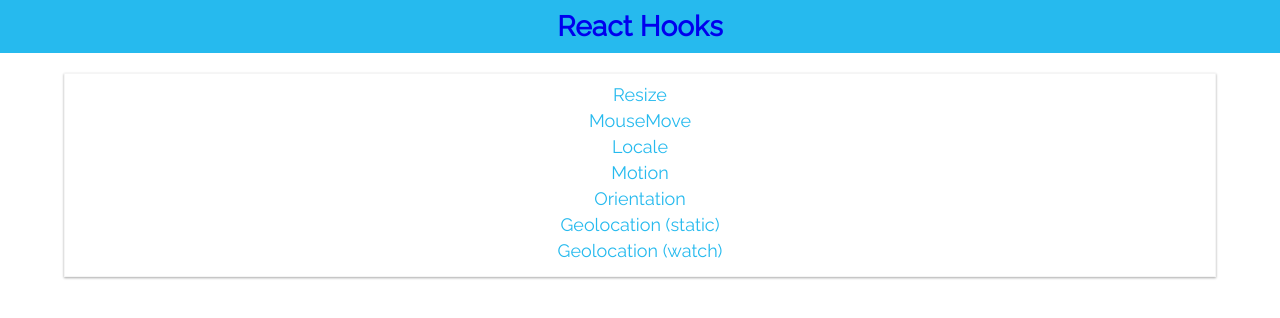
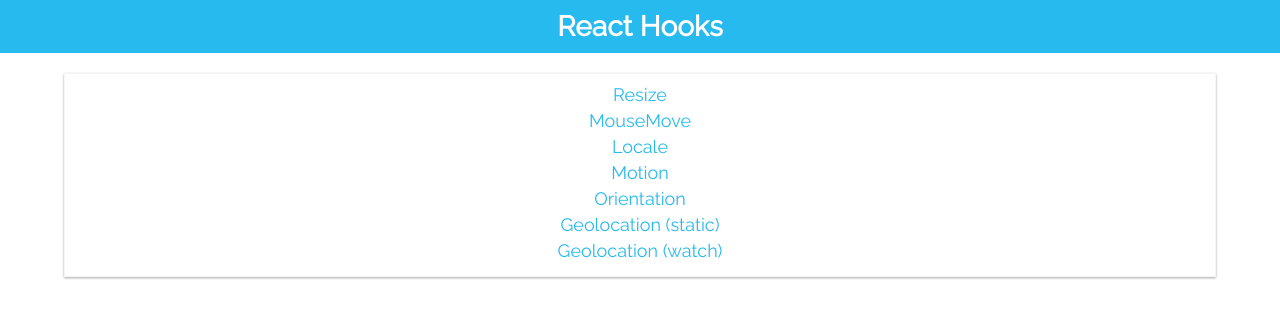
Before and after one commit to AndrewUsher/react-hooks, a React (Create React App) app: page / in a window 1280 px wide. Shown: the top 318 px of the page. Built offline with nearby package versions, Linux system fonts and the light colour scheme.

Commit message:
Fix header link color

```diff
--- a/src/Header/index.js
+++ b/src/Header/index.js
@@ -1,5 +1,5 @@
 import React from 'react'
-import { Link } from "react-router-dom"
+import { Link } from 'react-router-dom'
 import styled from 'styled-components'
 
 const Styled = {
@@ -15,6 +15,7 @@
 
     a {
       text-decoration: none;
+      color: #fefefe;
 
       &:hover {
         text-decoration: underline;
@@ -23,7 +24,10 @@
   `
 }
 
-const Header = (props) => <Styled.Header {...props}><Link to="/">React Hooks</Link></Styled.Header>
-
+const Header = props => (
+  <Styled.Header {...props}>
+    <Link to="/">React Hooks</Link>
+  </Styled.Header>
+)
 
 export default Header
```
